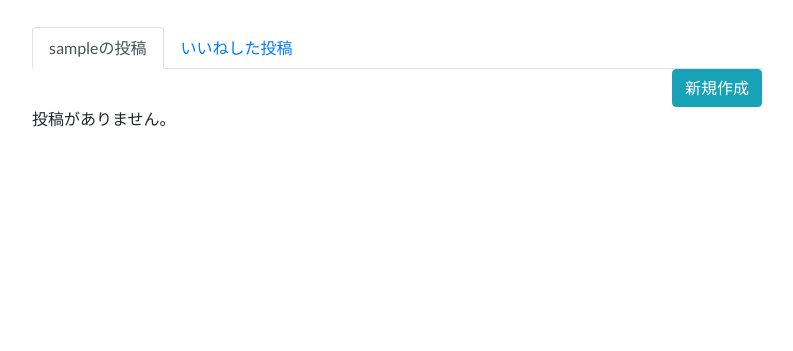
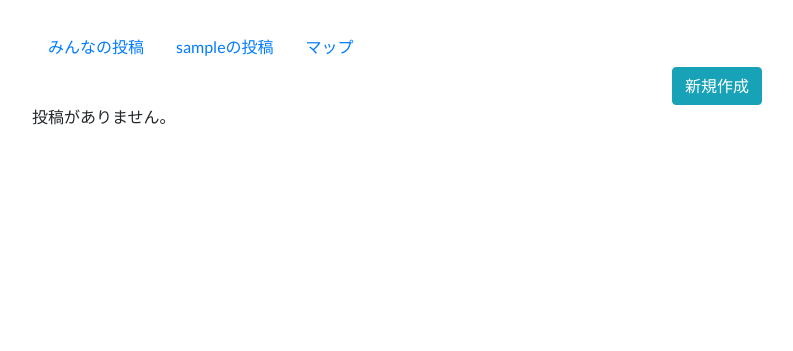
Before and after one commit to Jonh-Nash/drink_sns, a Django app: page /diary-list/ in a window 1280 px wide. Shown: the part 69-420 px from the top of the page, without its empty margins (243-1036 px from the left). Run offline with Django 3.2, Linux system fonts and the light colour scheme; the visitor is signed in with stand-in values (Sample User, id 1); data that the repository does not hold is empty; some libraries are stand-ins or nearby versions.

Commit message:
[update]行きたいボタンの仕様変更
行きたいボタンを押しているか押していないかを動的に表せるように変更した。

```diff
--- a/diary/templates/diary_base.html
+++ b/diary/templates/diary_base.html
@@ -19,36 +19,25 @@ Drink SNS{% endblock %}
     <div class="row">
         <div class="my-div-style w-100">
             <div class="col-lg-8 col-md-10 mx-auto">
-                <ul class="nav nav-tabs">
+                <ul class="nav" >
                   <li class="nav-item">
-                    <a href="#id1" class="nav-link active" data-toggle="tab">
-                      {% if 'alllist' in request.get_full_path %}
+                    <a href="{% url 'diary:diary_alllist' %}" class="nav-link active">
                       みんなの投稿
-                      {% else %}
-                      {{request.user}}の投稿
-                      {% endif %}
                     </a>
                   </li>
-                  <li class="nav-item" data-toggle="tab">
-                    <a href="#id2" class="nav-link" data-toggle="tab">
-                      {% if 'alllist' in request.get_full_path %}
-                      マップ
-                      {% else %}
-                      いいねした投稿
-                      {% endif %}
+                  <li class="nav-item">
+                    <a href="{% url 'diary:diary_list' %}" class="nav-link">
+                        {{request.user}}の投稿
+                    </a>
+                  </li>
+                  <li class="nav-item">
+                    <a href="#" class="nav-link">
+                        マップ
                     </a>
                   </li>
                 </ul>
-
-                <div class="tab-content">
-                    <div id="id1" class="tab-pane active">
-                        {% block id1 %}{% endblock %}
-                    </div>
-                    <div id="id2" class="tab-pane">
-                        {% block id2 %}{% endblock %}
-                    </div>
-                </div>
-
+                {% block navcontent %}
+                {% endblock %}
             </div>
         </div>
     </div>
--- a/diary/templates/diary_list.html
+++ b/diary/templates/diary_list.html
@@ -1,5 +1,6 @@
 {% extends 'diary_base.html' %}
-{% block id1 %}
+{% load utils %}
+{% block navcontent %}
     <div class="clearfix">
         <a class="btn btn-info float-right" href="{% url 'diary:diary_create' %}">新規作成</a>
     </div>
@@ -21,6 +22,7 @@
                 </h3>
             </a>
             <p class="blockquote-footer">{{ diary.created_at }}投稿</p>
+            <a href="{% url 'diary:want' diary.pk %}" class="btn {{ diary.wanttext|btnfunc:request.user.pk }}">行きたい！ {{ diary.want }}</a>
             <a class="card-columns">{{ diary.number }}人以上で開催</a>
         </div>
     </div>
@@ -61,11 +63,3 @@
     </ul>
     {% endif %}
 {% endblock %}
-
-{% block id2 %}
-    {% if 'alllist' in request.get_full_path %}
-        map
-    {% else %}
-        iine
-    {% endif %}
-{% endblock %}
```
Also changed, not shown: diary/templates/diary_detail.html (+6 -5 lines), diary/templatetags/utils.py (+8 -0 lines).
